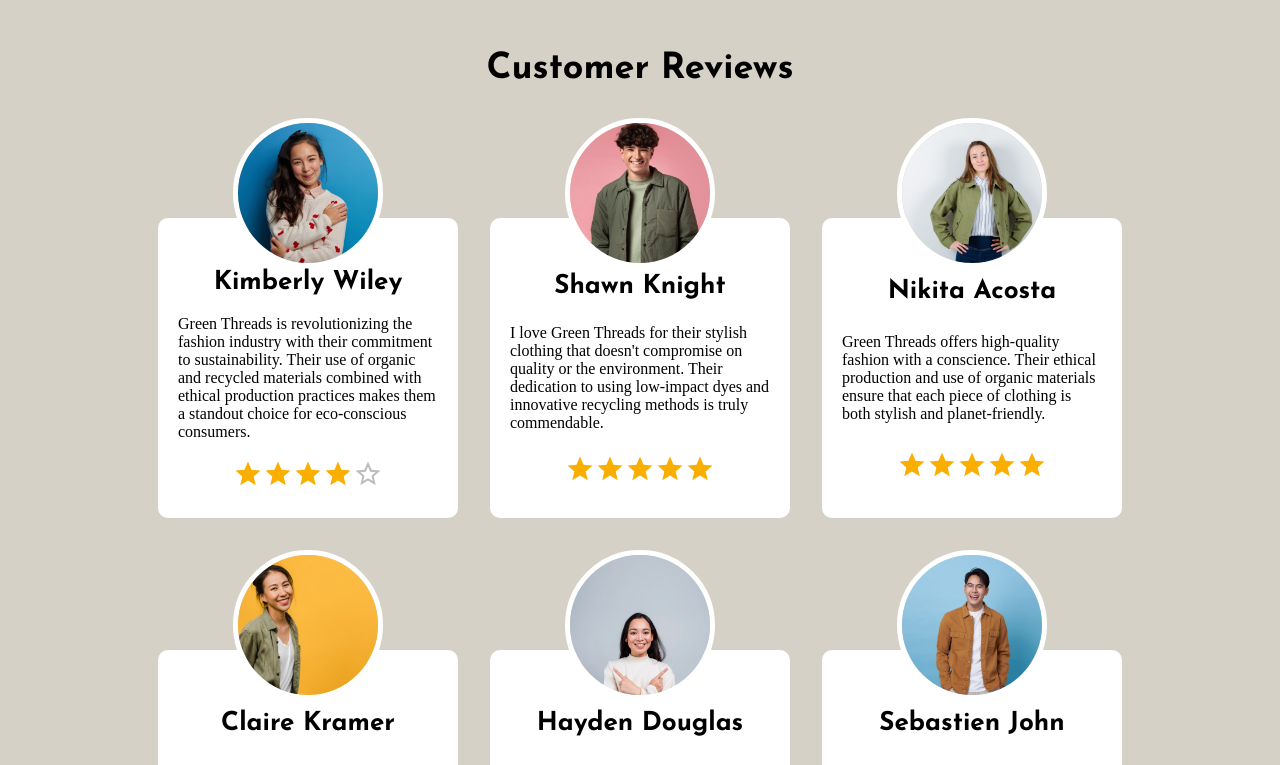
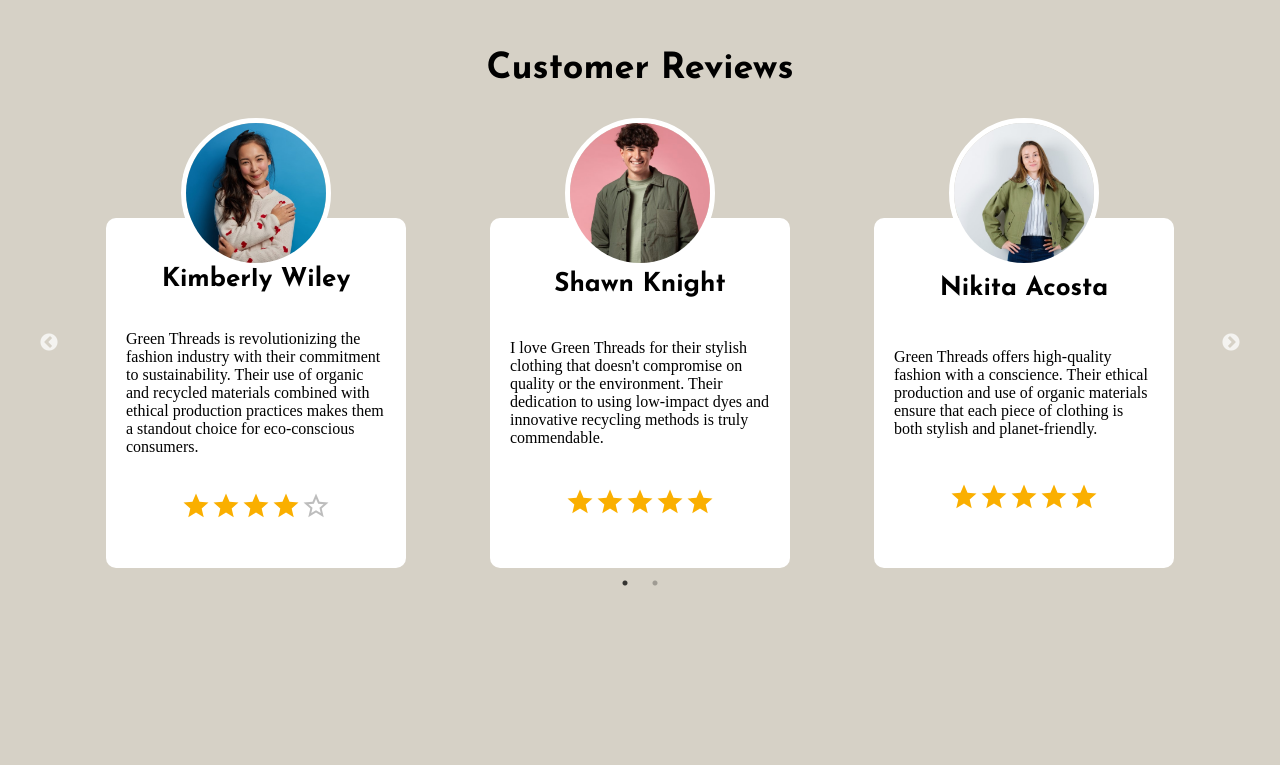
Before and after one commit to afrizal0811/green-thread, a React (Create React App) app: page / in a window 1280 px wide. Shown: the part 2126-2891 px from the top of the page. After the commit the page ends 2719 px from the top, so only its background shows below. Built offline with nearby package versions, Linux system fonts and the light colour scheme; the HTML template or start-up script is replaced by a standard one.

Commit message:
add carousel in reviews

```diff
--- a/package.json
+++ b/package.json
@@ -14,6 +14,7 @@
     "react-dom": "^18.3.1",
     "react-router-dom": "^6.23.1",
     "react-scripts": "5.0.1",
+    "react-slick": "^0.30.2",
     "styled-components": "^6.1.11",
     "web-vitals": "^2.1.4"
   },
--- a/public/index.html
+++ b/public/index.html
@@ -13,6 +13,17 @@
     <link rel="preconnect" href="https://fonts.googleapis.com" />
     <link rel="preconnect" href="https://fonts.gstatic.com" crossorigin />
     <link href="https://fonts.googleapis.com/css2?family=Josefin+Sans:ital,wght@0,100..700;1,100..700&display=swap" rel="stylesheet">
+    <link
+      rel="stylesheet"
+      type="text/css"
+      charset="UTF-8"
+      href="https://cdnjs.cloudflare.com/ajax/libs/slick-carousel/1.6.0/slick.min.css"
+    />
+    <link
+      rel="stylesheet"
+      type="text/css"
+      href="https://cdnjs.cloudflare.com/ajax/libs/slick-carousel/1.6.0/slick-theme.min.css"
+    />
     <!--
       manifest.json provides metadata used when your web app is installed on a
       user's mobile device or desktop. See https://developers.google.com/web/fundamentals/web-app-manifest/
--- /dev/null
+++ b/src/components/carousel/Carousel.jsx
@@ -0,0 +1,16 @@
+import React from 'react'
+import Slider from 'react-slick'
+const Carousel = (props) => {
+  const { children, settings } = props
+
+  return (
+    <Slider
+      {...settings}
+      style={{ width: '90%' }}
+    >
+      {children}
+    </Slider>
+  )
+}
+
+export default Carousel
--- a/src/pages/home_pages/StyledComponents.jsx
+++ b/src/pages/home_pages/StyledComponents.jsx
@@ -58,10 +58,10 @@
 // =============== Review ==========================
 export const StyledReview = muiStyled(Box)`
   background: white;
+  border-radius: 10px;
+  height: 350px;
+  margin-top: -50px;
+  padding-top: 40px;
   padding: 20px;
   width: 300px;
-  height: 300px;
-  margin-top: -50px;
-  padding-top: 40px;
-  border-radius: 10px;
 `
--- a/src/pages/home_pages/sections/ReviewSection.jsx
+++ b/src/pages/home_pages/sections/ReviewSection.jsx
@@ -1,4 +1,5 @@
 import React from 'react'
+import Carousel from '../../../components/carousel/Carousel'
 import {
   Avatar,
   Box,
@@ -6,7 +7,7 @@
   Typography,
 } from '../../../components/material_ui'
 import { StyledReview } from '../StyledComponents'
-import { reviewList } from './help'
+import { carouselSetting, reviewList } from './help'
 
 const ReviewSection = () => {
   return (
@@ -26,14 +27,7 @@
       >
         Customer Reviews
       </Typography>
-      <Box
-        alignItems='center'
-        display='flex'
-        flexDirection={{ xs: 'column', sm: 'row' }}
-        gap={4}
-        justifyContent='center'
-        flexWrap='wrap'
-      >
+      <Carousel settings={carouselSetting}>
         {reviewList.map((data) => (
           <Box
             alignItems='center'
@@ -77,7 +71,7 @@
             </StyledReview>
           </Box>
         ))}
-      </Box>
+      </Carousel>
     </Box>
   )
 }
--- a/src/pages/home_pages/sections/help.js
+++ b/src/pages/home_pages/sections/help.js
@@ -1,5 +1,29 @@
 import imagePath from '../../../constants/imagePaths'
 
+export const carouselSetting = {
+  dots: true,
+  infinite: true,
+  speed: 500,
+  slidesToShow: 3,
+  slidesToScroll: 3,
+  initialSlide: 0,
+  responsive: [
+    {
+      breakpoint: 1024,
+      settings: {
+        slidesToShow: 2,
+        slidesToScroll: 2,
+      },
+    },
+    {
+      breakpoint: 750,
+      settings: {
+        slidesToShow: 1,
+        slidesToScroll: 1,
+      },
+    },
+  ],
+}
 export const featuredProducts = [
   {
     id: 1,
```
Also changed, not shown: 1 other file (tests, documents, lock files or other folders).
